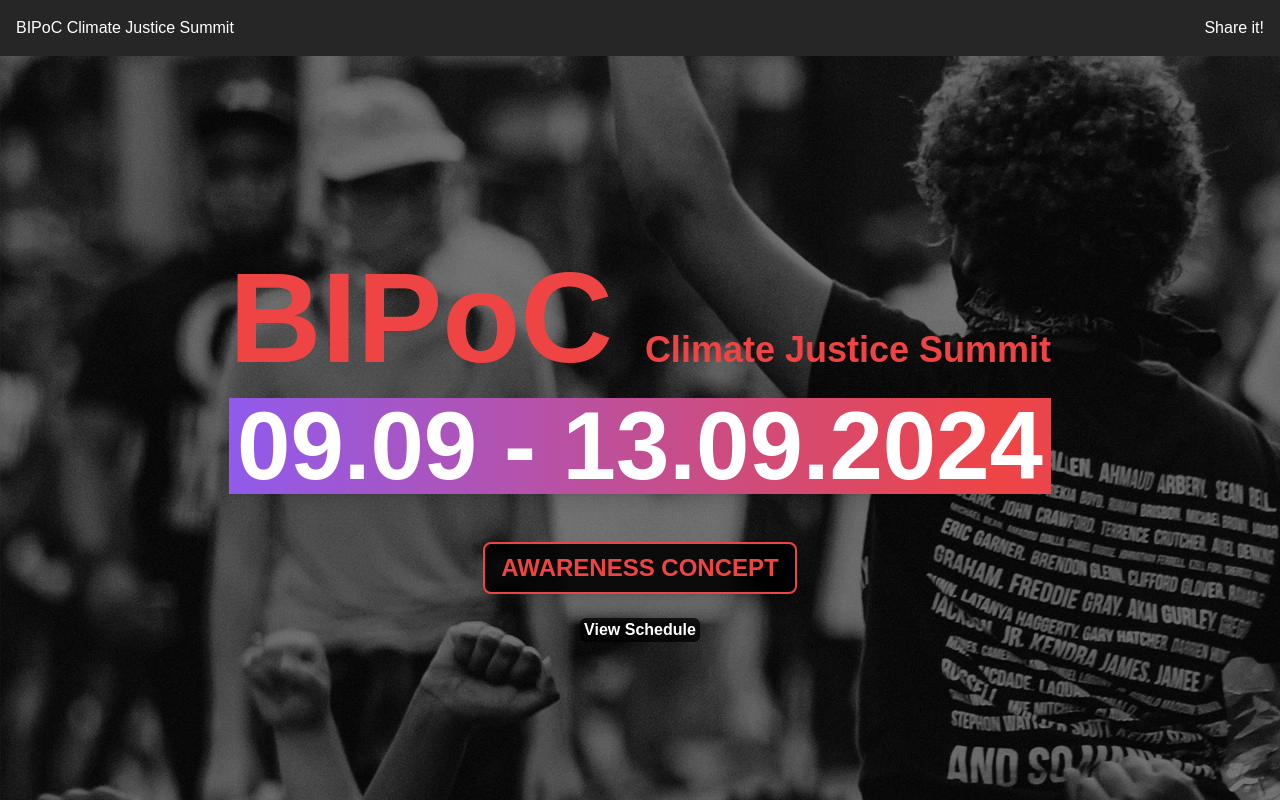
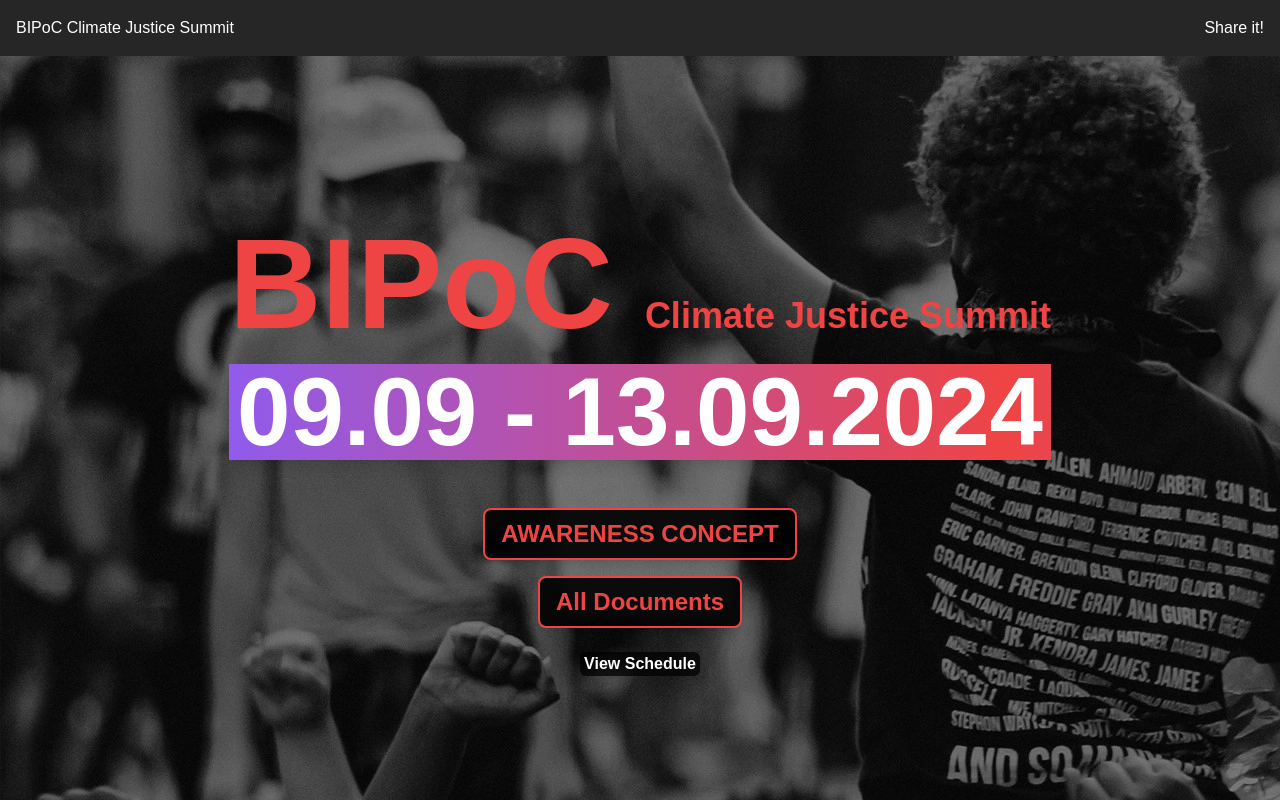
Before and after one commit to emilkrebs/bipoc-website, a Next.js app: page / in a window 1280 px wide. Shown: the top 800 px of the page. Built offline with nearby package versions, Linux system fonts and the light colour scheme.

Commit message:
added a link to all documents

```diff
--- a/src/app/page.tsx
+++ b/src/app/page.tsx
@@ -66,6 +66,7 @@ function LandingSection() {
 
 					<div className="flex flex-col items-center justify-center w-full gap-4 p-4">
 						<Link href="awareness_concept.pdf" className="px-4 py-2 text-2xl font-bold text-center text-red-500 bg-black border-2 border-red-500 rounded-lg shadow-lg bg-opacity-90">AWARENESS CONCEPT</Link>
+						<Link href="https://drive.google.com/drive/folders/1t9rN2d3C2osvYkYvTDzDMp-v_EhfoPZF" className="px-4 py-2 text-2xl font-bold text-center text-red-500 bg-black border-2 border-red-500 rounded-lg shadow-lg bg-opacity-90">All Documents</Link>
 
 						<div className="flex flex-row items-center justify-center gap-2 px-1 mt-2 bg-black bg-opacity-75 rounded-md">
 							<Link href="https://docs.google.com/spreadsheets/d/13K626izh8SPU73pMHAUd_dilP_uUZVPrTHFdv_sxCBA/edit?gid=521134214#gid=521134214" className="font-bold text-white hover:underline">View Schedule</Link>
```
